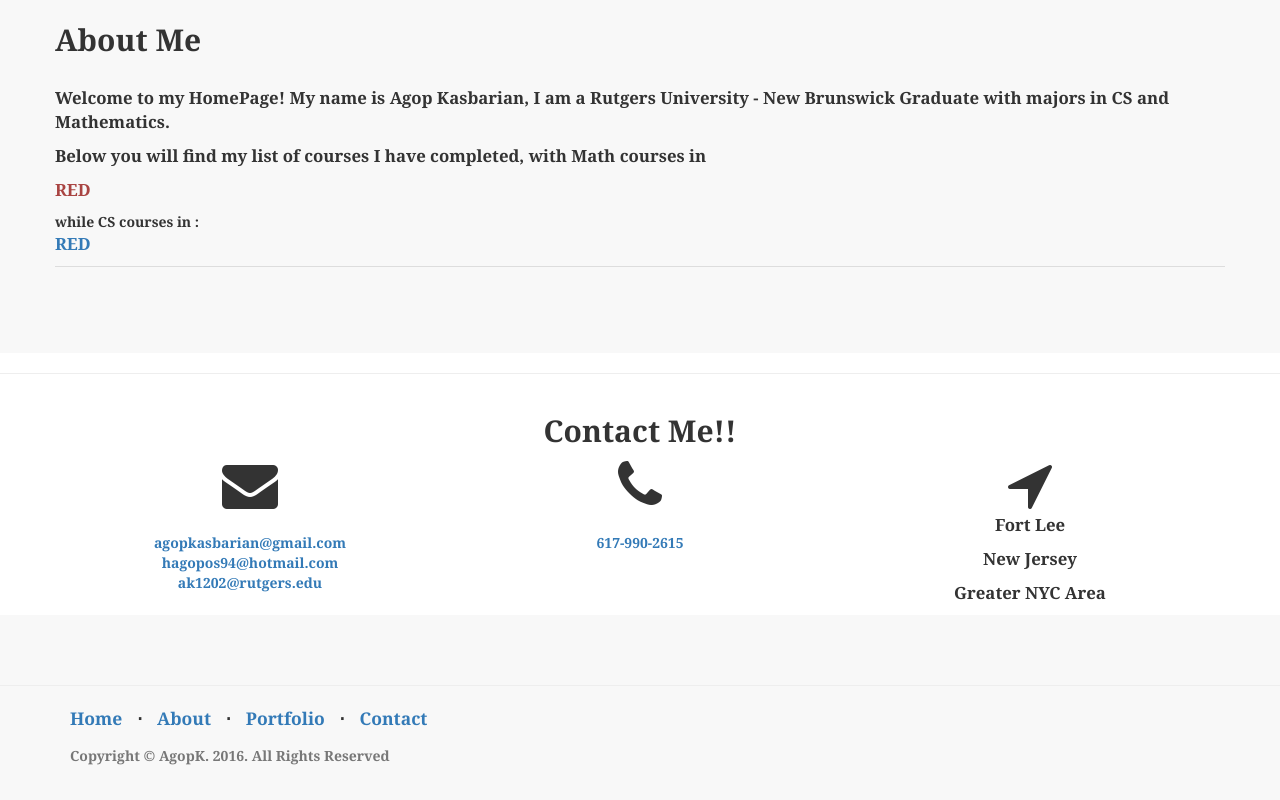
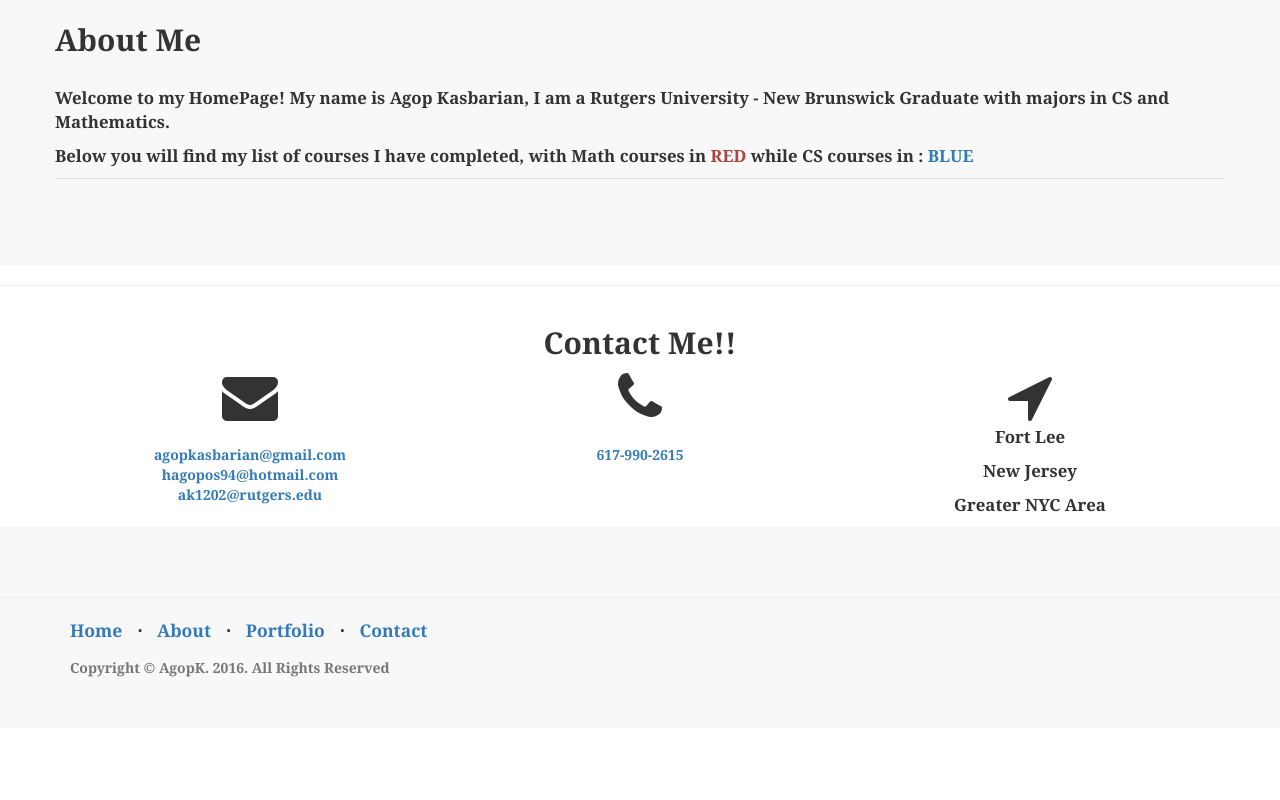
Before and after one commit to ak1202/ak1202.github.io, a plain HTML site: page index.html in a window 1280 px wide. Shown: the part 1191-1991 px from the top of the page. After the commit the page ends 1919 px from the top, so only its background shows below. Drawn offline with nearby package versions, Linux system fonts and the light colour scheme.

Commit message:
Update index.html
Checking if <p> -> <span> works for colors

```diff
--- a/index.html
+++ b/index.html
@@ -109,7 +109,7 @@
             <div class="row">
                     <h2 class="section-heading">About Me</h2>
                     <p class="header-1-p">Welcome to my HomePage! My name is Agop Kasbarian, I am a Rutgers University - New Brunswick Graduate with majors in CS and Mathematics. </p>
-                <p class="header-1-p">Below you will find my list of courses I have completed, with Math courses in <p class="text-danger">RED</p> while CS courses in : <p class="text-primary">RED</p></p>
+                <p class="header-1-p">Below you will find my list of courses I have completed, with Math courses in <span class="text-danger">RED</span> while CS courses in : <span class="text-primary">BLUE</span></p>
                 <table class="table">
                     <tbody>
                             <tr>
```
